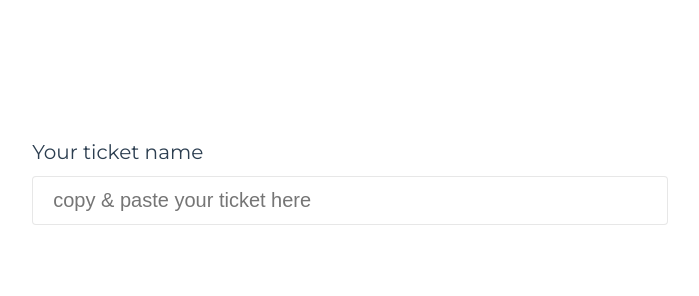
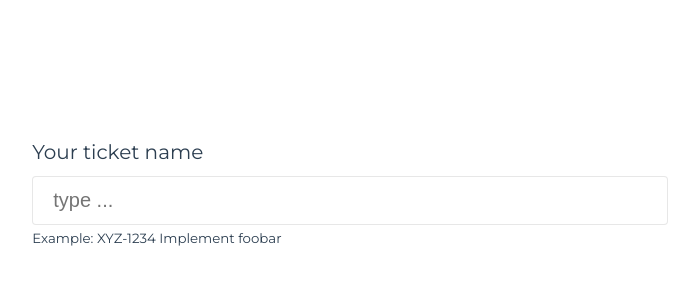
Before and after one commit to dasilvaluis/pull-request-namer, a Vue app: page / in a window 1280 px wide. Shown: the top 296 px of the page, without its empty margins (290-989 px from the left). Built offline with nearby package versions, Linux system fonts and the light colour scheme.

Commit message:
Fix bug with empty space before ticket id

```diff
--- a/src/components/TicketInput.vue
+++ b/src/components/TicketInput.vue
@@ -1,18 +1,22 @@
 <script setup lang="ts">
 import { makeBranchName, makeRequestTitle } from '@/lib/ticketFormatter'
 import { isolateTicketId } from '@/lib/ticketParser'
+import { ref } from 'vue';
 
 const emit = defineEmits(['update:modelValue'])
+const modelValue = ref()
 
 const makeTicketData = (event: Event) => {
   const ticketName = (event.target as HTMLInputElement).value
 
-  if (!ticketName) {
+  const trimmedTicketName = ticketName.trim()
+
+  if (!trimmedTicketName) {
     emit('update:modelValue', undefined)
     return
   }
 
-  const [title, id] = isolateTicketId(ticketName)
+  const [title, id] = isolateTicketId(trimmedTicketName)
 
   const branchName = makeBranchName(title, id)
   const requestTitle = makeRequestTitle(title, id)
@@ -31,9 +35,11 @@ const makeTicketData = (event: Event) => {
       name="ticket"
       type="text"
       id="ticket-input"
-      placeholder="copy & paste your ticket here"
+      placeholder="type ..."
+      v-model="modelValue"
       @input="makeTicketData"
     />
+    <small v-if="!modelValue">Example: XYZ-1234 Implement foobar</small>
   </div>
 </template>
 
```
